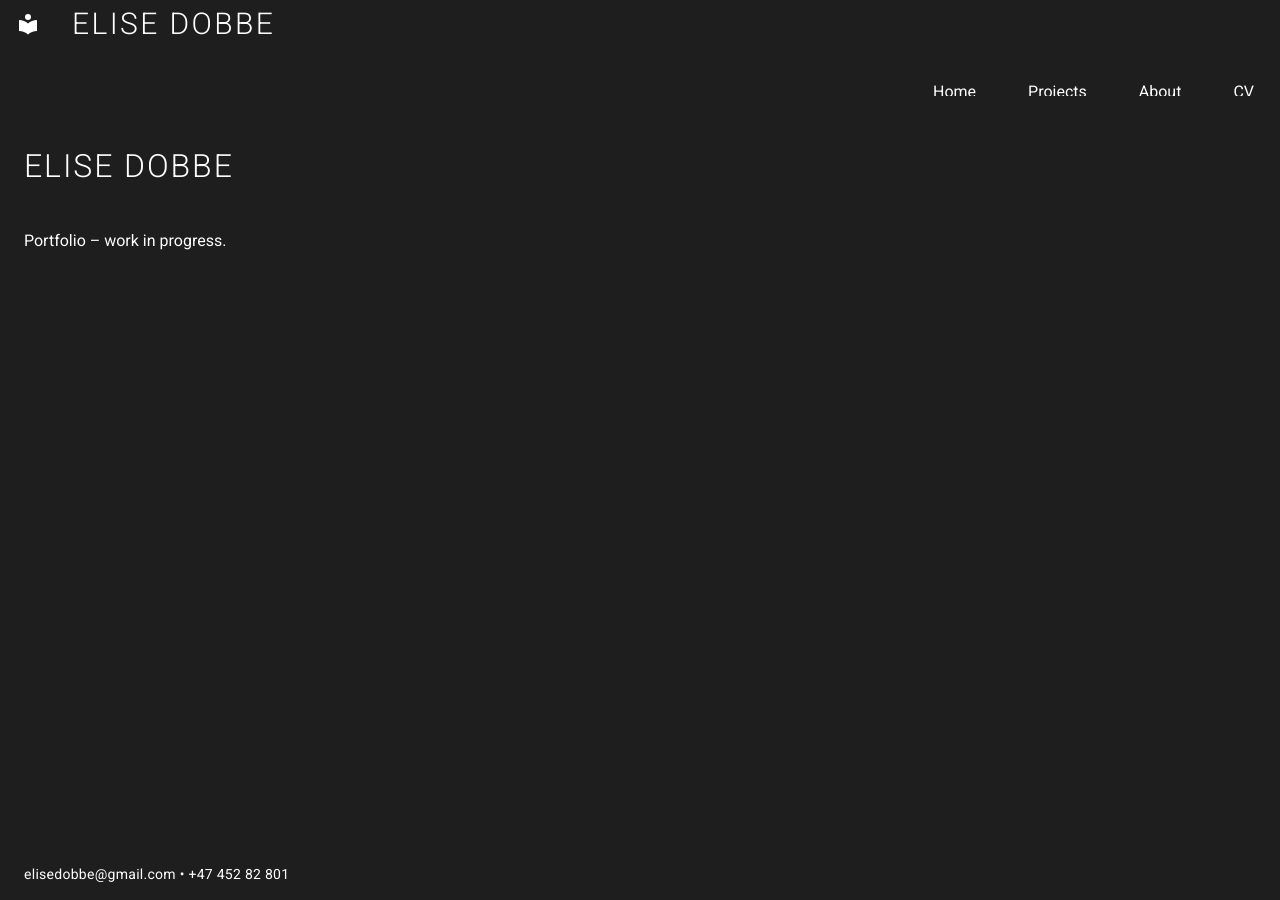
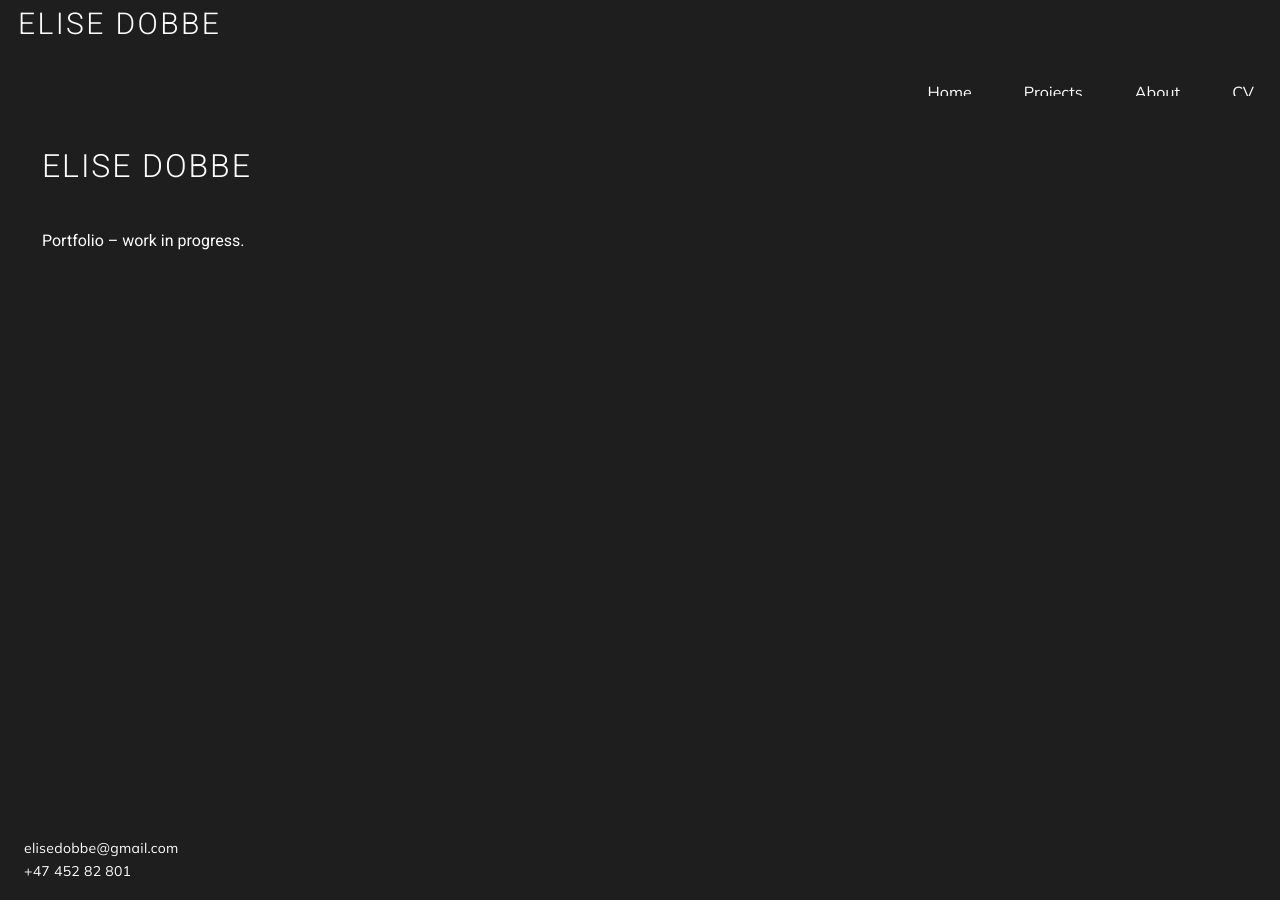
Before and after one commit to elisedobbe/portfolio, an MkDocs documentation site: the page built from docs/index.md, in a window 1280 px wide. Built offline with MkDocs 1.6.1 and Material for MkDocs 9.7.7, drawn with Linux system fonts in a browser that asks for light colours.

Commit message:
Update extra.css

```diff
--- a/docs/assets/styles/extra.css
+++ b/docs/assets/styles/extra.css
@@ -191,3 +191,84 @@
 .md-footer a {
   color: #fdfeff !important;
 }
+
+/* =========================
+   FIX PACK
+   ========================= */
+
+/* Bruk Mulish (Muli-replacement) i meny/tekst */
+:root{
+  --font-body: "Mulish", system-ui, -apple-system, "Segoe UI", Arial, sans-serif;
+}
+
+/* 1) Footer: epost og nummer på hver sin linje */
+.md-footer::before {
+  content: "elisedobbe@gmail.com\A+47 452 82 801";
+  white-space: pre;              /* gjør \A til linjeskift */
+  line-height: 1.6;
+}
+
+/* 2) Vis tabs tidligere (ikke først ved mega-fullskjerm)
+   Material bytter til hamburger ved en breakpoint.
+   Vi tvinger tabs til å vises fra 900px og opp (halv skjerm-ish). */
+@media (min-width: 900px) {
+  /* Skjul hamburgerknappen */
+  .md-header__button.md-icon[for="__drawer"] {
+    display: none !important;
+  }
+  /* Sørg for at tabs-linja faktisk vises */
+  .md-tabs {
+    display: block !important;
+  }
+}
+
+/* 5) Når det ER hamburger (smalt vindu): flytt den til høyre */
+.md-header__inner {
+  position: relative;
+}
+
+/* Flytt drawer-knappen (hamburger) til høyre i header */
+.md-header__button.md-icon[for="__drawer"] {
+  position: absolute !important;
+  right: 12px;
+  left: auto !important;
+  margin: 0 !important;
+}
+
+/* 3 + 4) Align: navn og tabs på samme høyde, riktig padding venstre/høyre */
+.md-header__inner,
+.md-tabs__inner,
+.md-main__inner {
+  padding-left: 18px !important;   /* “nesten helt i kanten, men luft” */
+  padding-right: 18px !important;
+}
+
+/* Hold navnet helt til venstre i header */
+.md-header__title {
+  margin-left: 0 !important;
+  padding-left: 0 !important;
+}
+
+/* Tabs: helt til høyre og samme topplinje-høyde */
+.md-tabs__list {
+  justify-content: flex-end !important;
+  margin: 0 !important;
+}
+
+/* Juster vertikal alignment på tabs-lenker */
+.md-tabs__link {
+  padding-top: 0.9rem !important;
+  padding-bottom: 0.9rem !important;
+  font-family: var(--font-body) !important;
+}
+
+/* 4) Fjern ikonet som dukker opp til venstre for navnet (logo/mark) */
+.md-header__button.md-logo,
+.md-header__button.md-logo * {
+  display: none !important;
+}
+
+/* Bonus: gjør at “ELISE DOBBE” ikke hopper pga icon-plass */
+.md-header__title {
+  padding-left: 0 !important;
+}
```
